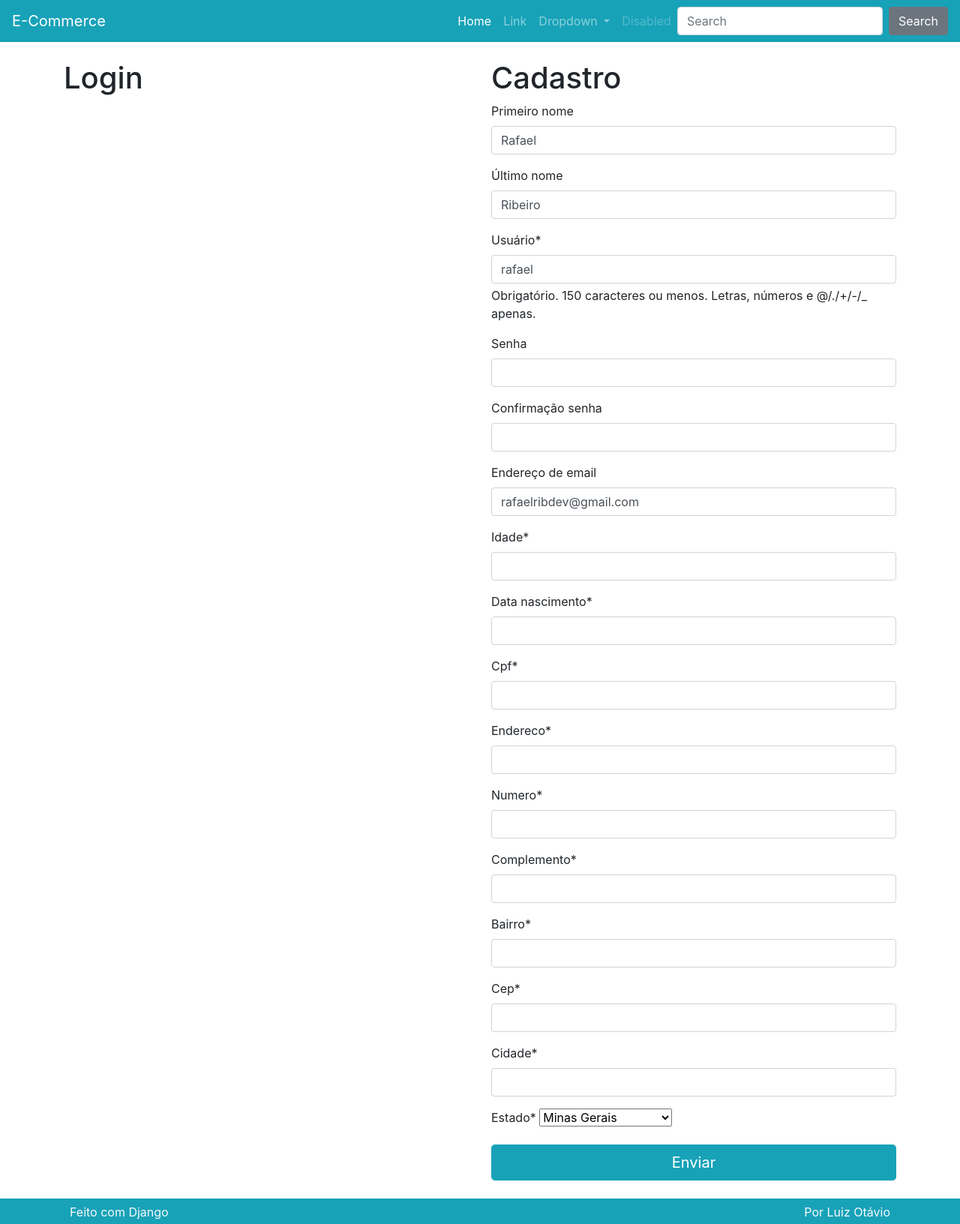
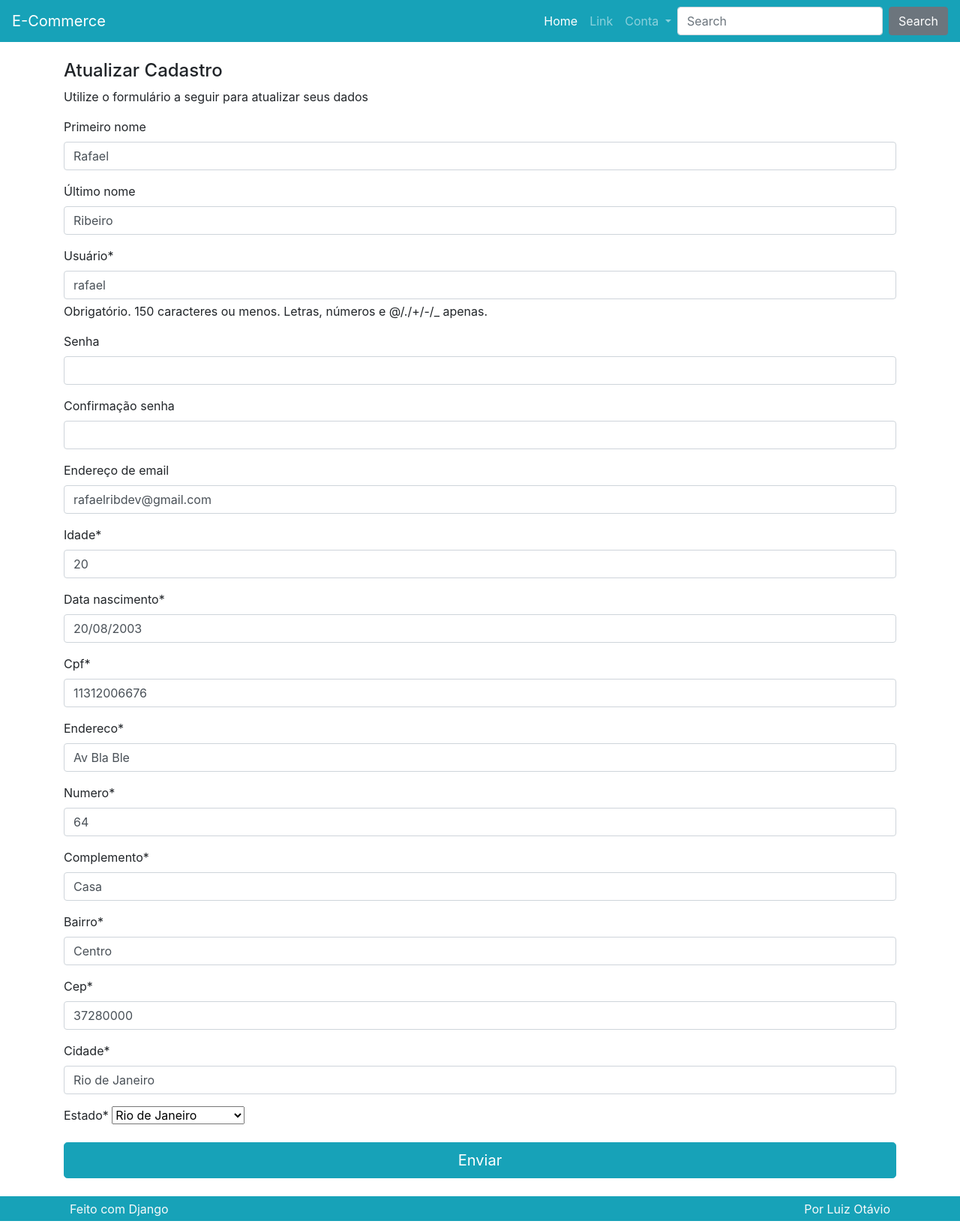
Before and after one commit to RibeiroDev10/projeto-ecommerce-django-2023, a Django app: page /perfil/ in a window 1280 px wide. Shown: the whole page at 75% size. Run offline with Django 5.2, Linux system fonts and the light colour scheme; a user stored in the database is signed in; data comes from the database, SQL or seed files in the repository; both versions use the stored data as it was after the commit; some libraries are stand-ins or nearby versions.

Commit message:
Persistência é a chave.

```diff
--- a/perfil/models.py
+++ b/perfil/models.py
@@ -57,9 +57,6 @@ class Perfil(models.Model):
     )
 
     def __str__(self):
-        # print()
-        # print('Dir de self.usuario:')
-        # pprint(vars(self.usuario))
         return f'{self.usuario}'
 
     def clean(self):
--- /dev/null
+++ b/perfil/templates/perfil/atualizar.html
@@ -0,0 +1,6 @@
+{% extends 'perfil/criar.html' %}
+
+{% block titulo_cadastro %}
+    <h4>Atualizar Cadastro</h4>
+    <p>Utilize o formulário a seguir para atualizar seus dados</p>
+{% endblock titulo_cadastro %}
--- a/perfil/templates/perfil/criar.html
+++ b/perfil/templates/perfil/criar.html
@@ -6,12 +6,33 @@
     <!--Formulário-->
     <div class="row">
 
-        <div class="col-lg">
-            <h1>Login</h1>
-        </div>
+        <!--Se o usuário não estiver autenticado naquela requisição-->
+        {% if not request.user.is_authenticated %}
+            <div class="col-lg">
+                <h4>Login</h4>
+                <p>Se você ja fez cadastro, basta entrar com seu usuário e senha abaixo:</p>
+
+                <form method="POST" action="{% url 'perfil:login' %}">
+                    {% csrf_token %}
+                    <div class="form-group">
+                      <label for="InputUsuario1">Usuário</label>
+                      <input type="text" name="username" class="form-control" id="InputUsuario1" aria-describedby="usuarioHelp" placeholder="Digite seu usuário">
+                    </div>
+                    <div class="form-group">
+                      <label for="exampleInputPassword1">Senha</label>
+                      <input type="password" name="password" class="form-control" id="exampleInputPassword1" placeholder="Senha">
+                    </div>
+                    <button type="submit" class="btn btn-primary btn-block btn-lg">Entrar</button>
+                </form>
+
+            </div>
+        {% endif %}
 
         <div class="col-lg">
-            <h1>Cadastro</h1>
+            {% block titulo_cadastro %}
+                <h4>Cadastro</h4>
+                <p>Caso ainda não tenha cadastro, utilize o formulário abaixo a seguir para se cadastrar:</p>
+            {% endblock titulo_cadastro %}
 
             <form method="POST" action="">
                 {% csrf_token %}
--- a/perfil/views.py
+++ b/perfil/views.py
@@ -1,9 +1,13 @@
-from django.shortcuts import render
+from django.shortcuts import render, get_object_or_404, redirect
+from django.contrib import messages
 from var_dump import var_dump
 from pprint import pprint
+from django.contrib.auth.models import User
 from django.views.generic.list import ListView
 from django.views import View
 from django.http import HttpResponse
+from django.contrib.auth import authenticate, login, logout
+import copy
 from . import models
 from . import forms  # forms.py da raiz do app pedido
 
@@ -16,11 +20,13 @@ class BasePerfil(View):
 
     # Método de configuração executado antes da execução de qualquer método de visualização
     def setup(self, *args, **kwargs):
-
         self.perfil = None
 
         # Chama o método setup da classe pai (superclasse)
         super().setup(*args, **kwargs)
+
+        # Copia profundamente o carrinho de compras da sessão atual
+        self.carrinho = copy.deepcopy(self.request.session.get('carrinho'))
 
         # Dados da requisição POST e a requisição completa
         self.request.POST # <QueryDict: {'csrfmiddlewaretoken': ['7ihurNqWRI3WnTJWVT3amlzyq2lsMEo1QB5ABHun3Ql7iMF5Ulfs5RaxUz6NqEuq'], 'first_name': ['Rafael'], 'last_name': ['Ribeiro'], 'username': ['rafaelrib10'], 'password': ['1234'], 'email': ['rafaelTeste@gmail.com.br']}>
@@ -42,7 +48,10 @@ class BasePerfil(View):
                     instance=self.request.user,
                 ),
                 # Instancia o formulário 'PerfilForm' associado aos dados da requisição POST, se disponíveis, ou None
-                'perfilform': forms.PerfilForm(data=self.request.POST or None)
+                'perfilform': forms.PerfilForm(
+                    data=self.request.POST or None,
+                    instance=self.perfil
+                )
             }
         else:
             # Se não autenticado, cria um dicionário de contexto
@@ -58,6 +67,9 @@ class BasePerfil(View):
         self.userform = self.contexto['userform']
         self.perfilform = self.contexto['perfilform']
 
+        if self.request.user.is_authenticated:
+            self.template_name = 'perfil/atualizar.html'
+
         # Renderiza o template usando o método render do Django
         # self.renderizar --> <HttpResponse status_code=200, "text/html; charset=utf-8">
         self.renderizar = render(self.request, self.template_name, self.contexto)
@@ -69,29 +81,88 @@ class BasePerfil(View):
 
 class Criar(BasePerfil):
     def post(self, *args, **kwargs):
+        # Verifica se os formulários de usuário e perfil são válidos
         if not self.userform.is_valid() or not self.perfilform.is_valid():
+            # Se algum dos formulários não for válido, exibe uma mensagem de erro
+            messages.error(
+                self.request,
+                'Existem erros no formulário de cadastro. Verifique se todos '
+                'os campos foram preenchidos corretamente.'
+            )
+            # Retorna uma função ou método chamado 'self.renderizar', possivelmente para renderizar uma resposta HTTP
             return self.renderizar
 
+        # Obtém dados do formulário de usuário
         username = self.userform.cleaned_data.get('username')
         password = self.userform.cleaned_data.get('senha')
+        first_name = self.userform.cleaned_data.get('first_name')
+        last_name = self.userform.cleaned_data.get('last_name')
         email = self.userform.cleaned_data.get('email')
 
         # Usuário logado
         if self.request.user.is_authenticated:
-            pass
-        # Usuário não logado (novo)
+            # Obtém o usuário autenticado da base de dados usando o username
+            usuario = get_object_or_404(User, username=self.request.user.username) # type: ignore
+            usuario.username = username
+
+            # Verifica se uma senha foi fornecida e a atualiza se necessário
+            if password:
+                usuario.set_password(password)
+
+            usuario.email = email  # Atualiza o e-mail
+            usuario.first_name = first_name  # Atualiza o primeiro nome
+            usuario.last_name = last_name  # Atualiza o sobrenome
+            usuario.save()
+
+            # Se nao tiver perfil, criamos um
+            if not self.perfil:
+                self.perfilform.cleaned_data['usuario'] = usuario
+                perfil = models.Perfil(**self.perfilform.cleaned_data)
+                perfil.save()
+            else:  # Se já tiver perfil
+                self.perfilform.save(commit=False)
+                perfil.usuario = usuario  # type: ignore
+                perfil.save()  # type: ignore
+
+        # Usuário não logado (novo usuário)
         else:
             usuario = self.userform.save(commit=False)
-            print(usuario)
             usuario.set_password(password)
             usuario.save()
 
-            print(self.perfilform.cleaned_data)
             perfil = self.perfilform.save(commit=False)
             perfil.usuario = usuario
             perfil.save()
 
-        return self.renderizar
+        if password:
+            autentica = authenticate(
+                self.request,
+                username=usuario,
+                password=password
+            )
+
+            if autentica:
+                login(self.request, user=usuario)
+
+        # Atualiza o carrinho de compras na sessão do usuário.
+        # A sessão em Django é um mecanismo para armazenar dados temporários associados a um usuário específico.
+        # Aqui, o carrinho de compras atual (self.carrinho) é atribuído à chave 'carrinho' na sessão do usuário.
+        # Isso garante que as informações do carrinho sejam mantidas entre diferentes solicitações do mesmo usuário.
+        # Em seguida, chamamos self.request.session.save() para persistir as alterações na sessão.
+        self.request.session['carrinho'] = self.carrinho
+        self.request.session.save()
+
+        messages.success(
+            self.request,
+            'Seu cadastro foi criado/atualizado com sucesso!'
+        )
+
+        messages.success(
+            self.request,
+            "Você fez login e pode concluir a sua compra."
+        )
+
+        return redirect('perfil:criar')
 
 
 
@@ -102,11 +173,48 @@ class Atualizar(View):
 
 
 class Login(View):
-    def get(self, *args, **kwargs):
-        return HttpResponse('Login')
+    def post(self, *args, **kwargs):
+        username = self.request.POST.get('username')
+        password = self.request.POST.get('password')
+
+        if not username or not password:
+            messages.error(
+                self.request,
+                "Usuário ou senha inválidos"
+            )
+            return redirect('perfil:criar')
+
+        usuario = authenticate(self.request, username=username, password=password)
+
+        if not usuario:
+            messages.error(
+                self.request,
+                "Usuário ou senha inválidos"
+            )
+            return redirect('perfil:criar')
+
+        login(self.request, user=usuario)
+
+        messages.success(
+                self.request,
+                "Login feito com sucesso! Pode concluir sua compra"
+            )
+
+        return redirect('produto:carrinho')
 
 
+class Logout(BasePerfil):
+    def get(self, *args, **kwargs):
+        carrinho = copy.deepcopy(self.request.session.get('carrinho'))
 
-class Logout(View):
-    def get(self, *args, **kwargs):
-        return HttpResponse('Logout')
+        # Chama a função de logout, encerrando a sessão do usuário atual.
+        # self.request é a instância da requisição atual associada a esta view.
+        # A função logout precisa dessa instância para saber qual usuário está sendo deslogado.
+        logout(self.request)
+
+        # Salvando a copia do carrinho da sessão anterior para a nova sessão após o logout
+        self.request.session['carrinho'] = carrinho
+        self.request.session.save()
+
+        # Redireciona o usuário para a página de criação de perfil após o logout
+        return redirect('produto:lista')
--- a/produto/templates/parciais/_nav.html
+++ b/produto/templates/parciais/_nav.html
@@ -15,21 +15,30 @@
             <li class="nav-item">
                 <a class="nav-link" href="#">Link</a>
             </li>
+
+            <!--Só exibe este dropdown se o usuário estiver logado/autenticado-->
+            {% if request.user.is_authenticated %}
                 <li class="nav-item dropdown">
                     <a class="nav-link dropdown-toggle" href="#" id="navbarDropdown" role="button"
                         data-toggle="dropdown" aria-haspopup="true" aria-expanded="false">
-                    Dropdown
+                        Conta
                     </a>
                     <div class="dropdown-menu" aria-labelledby="navbarDropdown">
-                    <a class="dropdown-item" href="#">Action</a>
-                    <a class="dropdown-item" href="#">Another action</a>
-                    <div class="dropdown-divider"></div>
-                    <a class="dropdown-item" href="#">Something else here</a>
+                        <a class="dropdown-item" href="{% url 'perfil:criar' %}">Atualizar</a>
+                        <a class="dropdown-item" href="{% url 'perfil:logout' %}">Sair</a>
                     </div>
                 </li>
+
+            {% else %}
+
             <li class="nav-item">
-                <a class="nav-link disabled" href="#">Disabled</a>
+                <a class="nav-link" href="{% url 'perfil:criar' %}">Entrar</a>
             </li>
+            <li class="nav-item">
+                <a class="nav-link" href="{% url 'perfil:criar' %}">Criar conta</a>
+            </li>
+
+            {% endif %}
 
             {% if request.session.carrinho %}
                 <li class="nav-item">
```
Also changed, not shown: db.sqlite3. Lines whose indentation alone changed are shown as unchanged.
